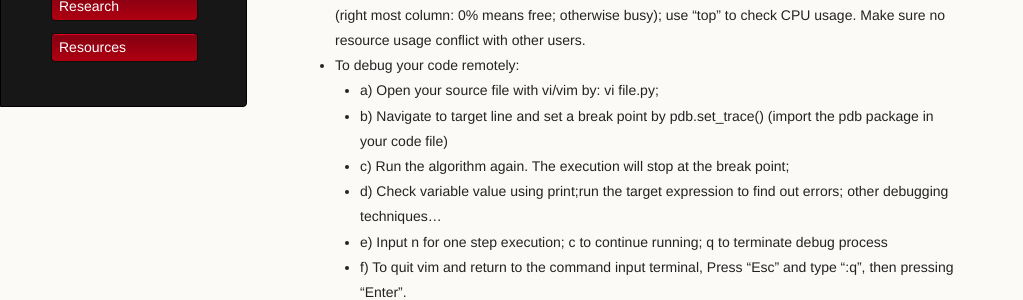
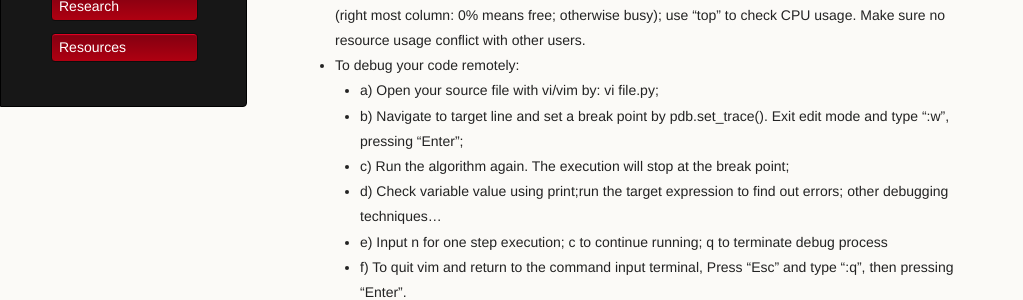
Before and after one commit to hellotem/enmeitu.github.io, a Jekyll site: the page built from resource/linux.md, in a window 1280 px wide and 900 px high, scrolled down 1964 px. Shown: the part 476-776 px from the top of the window, without its empty margins (0-1023 px from the left). Built offline with Jekyll 4.4.1, drawn with Linux system fonts in a browser that asks for light colours; our own code applies the rules of GitHub Pages for plain Markdown files.

Commit message:
Update linux.md

```diff
--- a/resource/linux.md
+++ b/resource/linux.md
@@ -59,7 +59,7 @@ Switching from Windows to Linux, especially to the command terminal in a local o
 * Before running your algorithm, you can use "nvidia-smi" (if with a GPU) to check GPU ocupation (right most column: 0% means free; otherwise busy); use "top" to check CPU usage. Make sure no resource usage conflict with other users.
 * To debug your code remotely:
   - a) Open your source file with vi/vim by: vi file.py;
-  - b) Navigate to target line and set a break point by pdb.set_trace() (import the pdb package in your code file)
+  - b) Navigate to target line and set a break point by pdb.set_trace(). Exit edit mode and type ":w", pressing "Enter";
   - c) Run the algorithm again. The execution will stop at the break point;
   - d) Check variable value using print;run the target expression to find out errors; other debugging techniques...
   - e) Input n for one step execution; c to continue running; q to terminate debug process
```
